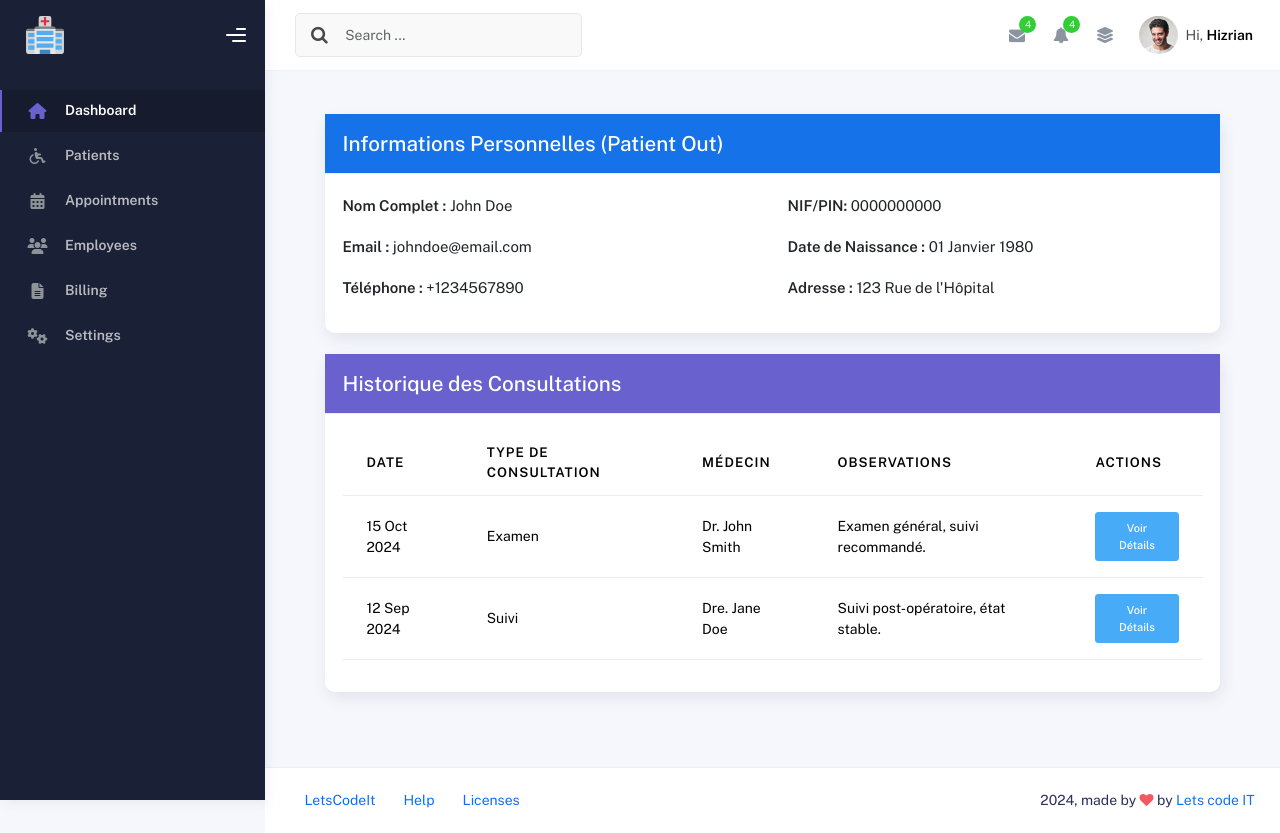
After one commit to LetsCodeItV1/HospitalManagement, a Django app: page /reception/detail_patient in a window 1280 px wide. The commit adds this page. Run offline with Django 5.2, Linux system fonts and the light colour scheme; some libraries are stand-ins or nearby versions.

Commit message:
- Création de la page d'affichage des détails d'un patient - Creation du popup(modal) pour afficher les détails d'une consultation
Signed-off-by: Ralphy89 <43939986+ralphy89@users.noreply.github.com>

```diff
--- /dev/null
+++ b/HospitalManagement/reception/templates/GestionPatients/detail_consultation.html
@@ -0,0 +1,86 @@
+<!DOCTYPE html>
+<!--[if lt IE 7]>
+<html class="no-js lt-ie9 lt-ie8 lt-ie7"> <![endif]-->
+<!--[if IE 7]>
+<html class="no-js lt-ie9 lt-ie8"> <![endif]-->
+<!--[if IE 8]>
+<html class="no-js lt-ie9"> <![endif]-->
+<!--[if gt IE 8]>
+<html class="no-js"> <![endif]-->
+<html>
+<head>
+    <meta charset="utf-8">
+    <meta http-equiv="X-UA-Compatible" content="IE=edge">
+    <title></title>
+    <meta name="description" content="">
+    <meta name="viewport" content="width=device-width, initial-scale=1">
+    <link rel="stylesheet" href="">
+
+</head>
+<body>
+
+<!-- Modal -->
+<div class="modal fade" id="detailConsultationModal" tabindex="-1" aria-labelledby="detailConsultationLabel"
+     aria-hidden="true">
+    <div class="modal-dialog modal-lg modal-dialog-centered">
+        <div class="modal-content" style="border-radius: 10px; box-shadow: 0 0 15px rgba(0, 0, 0, 0.2);">
+
+            <!-- Modal Header -->
+            <div class="modal-header bg-primary text-white">
+                <h4 class="modal-title text-center w-100">Détails de la Consultation</h4>
+                <button type="button" class="btn-close" data-bs-dismiss="modal" aria-label="Close"></button>
+            </div>
+
+            <!-- Modal Body -->
+            <div class="modal-body p-4">
+                <div class="row">
+                    <div class="col-md-6">
+                        <h6 class="text-muted">Informations du Patient</h6>
+                        <p><strong>Nom :</strong> John Doe</p>
+                        <p><strong>Âge :</strong> 35 ans</p>
+                        <p><strong>Sexe :</strong> Homme</p>
+                    </div>
+                    <div class="col-md-6">
+                        <h6 class="text-muted">Détails de la Consultation</h6>
+                        <p><strong>Date :</strong> 15 Oct 2024</p>
+                        <p><strong>Type :</strong> Examen Général</p>
+                        <p><strong>Médecin :</strong> Dr. John Smith
+                            <span class="badge bg-success ms-2">Présent</span>
+                        </p>
+                    </div>
+                </div>
+                <hr>
+                <h6 class="text-muted">Observations et Diagnostic</h6>
+                <p>Examen général réalisé avec succès. Recommandations pour un suivi régulier et adoption d'un mode de
+                    vie sain. Patient en bon état général.</p>
+
+                <hr>
+                <h6 class="text-muted">Prescription Médicale</h6>
+                <ul>
+                    <li>Paracétamol 500 mg, 2 fois par jour</li>
+                    <li>Compléments vitaminiques pendant 1 mois</li>
+                </ul>
+
+                <hr>
+                <h6 class="text-muted">Analyse</h6>
+                <ul>
+                    <li>Analyse 1</li>
+                    <li>Analyse 2</li>
+                </ul>
+
+            </div>
+
+            <!-- Modal Footer -->
+            <div class="modal-footer">
+                <button type="button" class="btn btn-danger" data-bs-dismiss="modal">Fermer</button>
+            </div>
+        </div>
+    </div>
+</div>
+<script>
+
+
+</script>
+
+</body>
+</html>
--- /dev/null
+++ b/HospitalManagement/reception/templates/GestionPatients/detail_patient.html
@@ -0,0 +1,79 @@
+{% extends 'resources.html' %}
+{% load static %}
+
+{% block header %}
+    {% block title %}<title>Détails du Patient - Reception App</title>{% endblock %}
+    <!-- Importez vos fichiers CSS ou liens externes ici -->
+    {#    <link rel="stylesheet" href="{% static 'path/to/your/custom.css' %}">#}
+{% endblock %}
+
+{% block afterContainer %}
+    <div class="page-inner py-4">
+        <!-- Section Informations Personnelles -->
+        <div class="card mb-4" style="border-radius: 10px;">
+            <div class="card-header bg-primary text-white">
+                <h4 class="mb-0">Informations Personnelles (Patient Out)</h4>
+            </div>
+            <div class="card-body">
+                <div class="row">
+                    <div class="col-md-6">
+                        <p><strong>Nom Complet :</strong> John Doe</p>
+                        <p><strong>Email :</strong> johndoe@email.com</p>
+                        <p><strong>Téléphone :</strong> +1234567890</p>
+                    </div>
+                    <div class="col-md-6">
+                        <p><strong>NIF/PIN: </strong> 0000000000</p>
+                        <p><strong>Date de Naissance :</strong> 01 Janvier 1980</p>
+                        <p><strong>Adresse :</strong> 123 Rue de l'Hôpital</p>
+                    </div>
+                </div>
+            </div>
+        </div>
+
+        <!-- Section Historique des Consultations -->
+        <div class="card" style="border-radius: 10px;">
+            <div class="card-header bg-secondary text-white">
+                <h4 class="mb-0">Historique des Consultations</h4>
+            </div>
+            <div class="card-body">
+                <!-- Liste des consultations avec Bootstrap table -->
+                <table class="table table-hover">
+                    <thead>
+                    <tr>
+                        <th>Date</th>
+                        <th>Type de Consultation</th>
+                        <th>Médecin</th>
+                        <th>Observations</th>
+                        <th>Actions</th>
+                    </tr>
+                    </thead>
+                    <tbody>
+                    <tr>
+                        <td>15 Oct 2024</td>
+                        <td>Examen</td>
+                        <td>Dr. John Smith</td>
+                        <td>Examen général, suivi recommandé.</td>
+                        <td><a href="#" class="btn btn-info btn-sm" data-bs-toggle="modal"
+                               data-bs-target="#detailConsultationModal">Voir Détails</a></td>
+                    </tr>
+                    <tr>
+                        <td>12 Sep 2024</td>
+                        <td>Suivi</td>
+                        <td>Dre. Jane Doe</td>
+                        <td>Suivi post-opératoire, état stable.</td>
+                        <td><a href="#" class="btn btn-info btn-sm" data-bs-toggle="modal"
+                               data-bs-target="#detailConsultationModal">Voir Détails</a></td>
+                    </tr>
+                    </tbody>
+                </table>
+            </div>
+        </div>
+    </div>
+
+    {% include 'GestionPatients/detail_consultation.html' %}
+
+{% endblock %}
+
+{% block footerScript %}
+    <!-- Scripts spécifiques à cette page -->
+{% endblock %}
--- a/HospitalManagement/reception/templates/GestionPatients/patient.html
+++ b/HospitalManagement/reception/templates/GestionPatients/patient.html
@@ -14,6 +14,8 @@
     <script type="text/javascript" src="https://cdn.jsdelivr.net/gh/mcstudios/glightbox/dist/js/glightbox.min.js">
 
     </script>
+    <link href="https://cdn.jsdelivr.net/npm/bootstrap@5.3.3/dist/css/bootstrap.min.css" rel="stylesheet">
+    <script src="https://cdn.jsdelivr.net/npm/bootstrap@5.3.3/dist/js/bootstrap.bundle.min.js"></script>
 
 {% endblock %}
 
--- a/HospitalManagement/reception/templates/GestionPatients/patient_in.html
+++ b/HospitalManagement/reception/templates/GestionPatients/patient_in.html
@@ -73,6 +73,7 @@
                             <td>Validé (Expire le 01/11/2025)</td>
                             <td>
                                 <div class="form-button-action">
+                                    <a href="{% url 'detail_patient' %}">
                                         <button
                                                 style="font-size: 25px"
                                                 type="button"
@@ -83,6 +84,7 @@
                                         >
                                             <i class="fa fa-external-link"></i>
                                         </button>
+                                    </a>
                                     <button
                                             style="font-size: 25px"
                                             type="button"
--- a/HospitalManagement/reception/templates/employe.html
+++ b/HospitalManagement/reception/templates/employe.html
@@ -15,7 +15,7 @@
     <meta http-equiv="X-UA-Compatible" content="IE=edge"/>
     {% block title %}<title>Gestion Employes</title> {% endblock %}
     <meta content="width=device-width, initial-scale=1.0, shrink-to-fit=no" name="viewport"/>
-    <link rel="icon" href="{% static 'img/kaiadmin/favicon.ico' %}" type="image/x-icon"/>
+    <link rel="icon" href="{% static 'img/kaiadmin/hospital.ico' %}" type="image/x-icon"/>
 
     <!-- Fonts and icons -->
     <script src="{% static 'fontawesome/js/all.min.js' %}"></script>
--- a/HospitalManagement/reception/templates/home.html
+++ b/HospitalManagement/reception/templates/home.html
@@ -3,7 +3,6 @@
 
 {% block header %}
     {% block title %}<title>Dashboard - Reception</title> {% endblock %}
-
 {% endblock %}
 
 {% block afterContainer %}
--- a/HospitalManagement/reception/urls.py
+++ b/HospitalManagement/reception/urls.py
@@ -5,5 +5,6 @@ from . import views
 urlpatterns = [
     path("", views.home, name="home"),
     path("patient/", views.patient, name="patient"),
-    path("employe/", views.employe, name="employe")
+    path("employe/", views.employe, name="employe"),
+    path("detail_patient", views.detailPatient, name="detail_patient")
 ]
--- a/HospitalManagement/reception/views.py
+++ b/HospitalManagement/reception/views.py
@@ -13,3 +13,6 @@ def patient(request):
 
 def employe(request):
     return render(request, 'employe.html')
+
+def detailPatient(request):
+    return render(request, 'GestionPatients/detail_patient.html')
--- a/HospitalManagement/static/js/demo.js
+++ b/HospitalManagement/static/js/demo.js
@@ -194,8 +194,8 @@ Circles.create({
 //Notify
 $.notify({
     icon: 'icon-bell',
-    title: 'Kaiadmin',
-    message: 'Premium Bootstrap 5 Admin Dashboard',
+    title: 'Lets Code It',
+    message: 'Don\'t forget that you\'re working in one the best hospital',
 }, {
     type: 'secondary',
     placement: {
--- a/HospitalManagement/static/js/setting-demo.js
+++ b/HospitalManagement/static/js/setting-demo.js
@@ -74,7 +74,7 @@ function customCheckColor() {
     if (logoHeader !== "white") {
         $(".logo-header .navbar-brand").attr("src", "assets/img/kaiadmin/logo_light.svg");
     } else {
-        $(".logo-header .navbar-brand").attr("src", "assets/img/kaiadmin/logo_dark.svg");
+        $(".logo-header .navbar-brand").attr("src", "assets/img/kaiadmin/hospital.svg");
     }
 }
 
--- a/HospitalManagement/static/js/setting-demo2.js
+++ b/HospitalManagement/static/js/setting-demo2.js
@@ -74,7 +74,7 @@ function customCheckColor() {
     if (logoHeader !== "white") {
         $('.logo-header .navbar-brand').attr('src', '../assets/img/kaiadmin/logo_light.svg');
     } else {
-        $('.logo-header .navbar-brand').attr('src', '../assets/img/kaiadmin/logo_dark.svg');
+        $('.logo-header .navbar-brand').attr('src', '../assets/img/kaiadmin/hospital.svg');
     }
 }
 
--- a/HospitalManagement/templates/navbar_reception.html
+++ b/HospitalManagement/templates/navbar_reception.html
@@ -15,7 +15,7 @@
     <title></title>
     <meta name="description" content="">
     <meta name="viewport" content="width=device-width, initial-scale=1">
-    <link rel="icon" href="{% static 'img/kaiadmin/favicon.ico' %}" type="image/x-icon"/>
+    <link rel="icon" href="{% static 'img/kaiadmin/hospital.ico' %}" type="image/x-icon"/>
     <link rel="stylesheet" href="https://cdnjs.cloudflare.com/ajax/libs/font-awesome/4.7.0/css/font-awesome.min.css">
     <!-- Fonts and icons -->
     <script src="{% static 'js/plugin/webfont/webfont.min.js' %}"></script>
@@ -47,8 +47,8 @@
         <!-- Logo Header -->
         <div class="logo-header" data-background-color="dark">
             <a href="" class="logo">
-                <img src="{% static '/img/kaiadmin/logo_light.svg' %}" alt="navbar brand" class="navbar-brand"
-                     height="20">
+                <img src="{% static '/img/kaiadmin/hospital.svg' %}" alt="navbar brand" class="navbar-brand"
+                     height="40">
             </a>
             <div class="nav-toggle">
                 <button class="btn btn-toggle toggle-sidebar">
--- a/HospitalManagement/templates/resources.html
+++ b/HospitalManagement/templates/resources.html
@@ -26,7 +26,7 @@
         <meta http-equiv="X-UA-Compatible" content="IE=edge"/>
         {% block title %}<title>Reception App</title> {% endblock %}
         <meta content="width=device-width, initial-scale=1.0, shrink-to-fit=no" name="viewport"/>
-        <link rel="icon" href="{% static 'img/kaiadmin/favicon.ico' %}" type="image/x-icon"/>
+        <link rel="icon" href="{% static 'img/kaiadmin/hospital.ico' %}" type="image/x-icon"/>
         <link rel="stylesheet"
               href="https://cdnjs.cloudflare.com/ajax/libs/font-awesome/4.7.0/css/font-awesome.min.css">
         <!-- Fonts and icons -->
```
Also changed, not shown: HospitalManagement/reception/templates/GestionPatients/patient_out.html (+6 -4 lines), HospitalManagement/static/img/kaiadmin/hospital.ico (added), HospitalManagement/static/img/kaiadmin/hospital.png (added), HospitalManagement/static/img/kaiadmin/hospital.svg (added), HospitalManagement/static/img/kaiadmin/logo_dark.png, HospitalManagement/static/img/kaiadmin/logo_dark.svg. Lines whose indentation alone changed are shown as unchanged.
